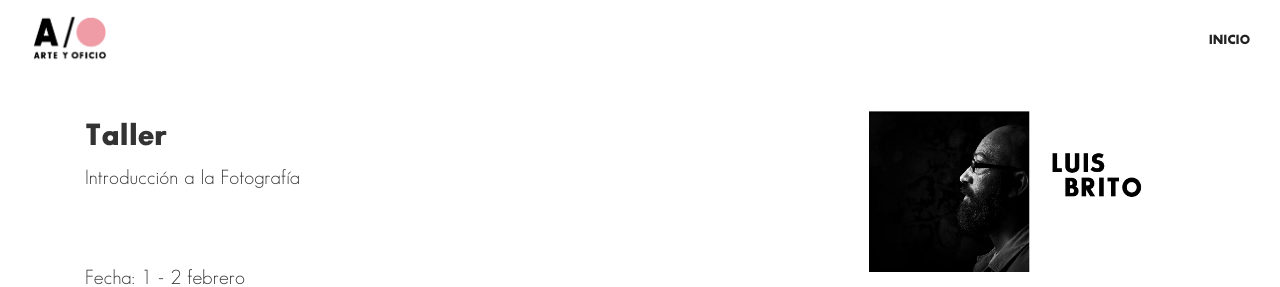
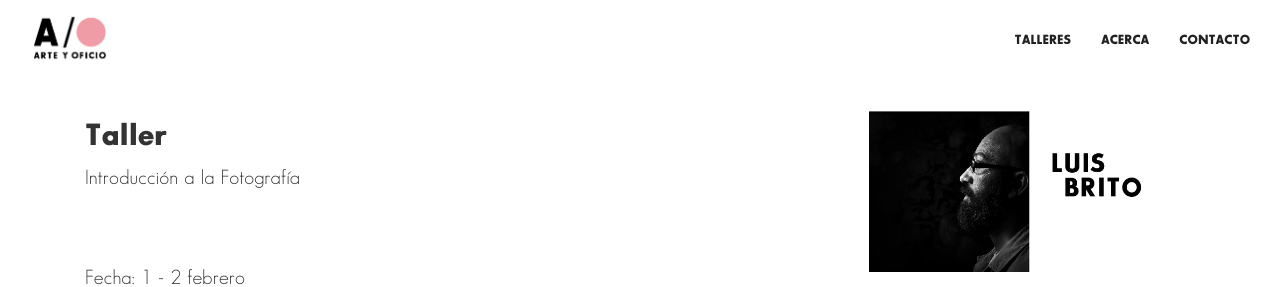
Before and after one commit to defvol/ayo, a Jekyll site: the page built from taller.md, in a window 1280 px wide. Shown: the top 287 px of the page. Built offline with Jekyll 4.4.1, drawn with Linux system fonts in a browser that asks for light colours; comment, search, counter and statistics services are not loaded.

Commit message:
Add nav links to nav-inner

```diff
--- a/_includes/nav-inner.html
+++ b/_includes/nav-inner.html
@@ -17,7 +17,13 @@
         <div class="collapse navbar-collapse" id="bs-example-navbar-collapse-1">
             <ul class="nav navbar-nav navbar-right">
                 <li>
-                    <a class="page-scroll" href="/">Inicio</a>
+                    <a class="page-scroll" href="/#portfolio">Talleres</a>
+                </li>
+                <li>
+                    <a class="page-scroll" href="/#about">Acerca</a>
+                </li>
+                <li>
+                    <a class="page-scroll" href="/#contact">Contacto</a>
                 </li>
             </ul>
         </div>
```
